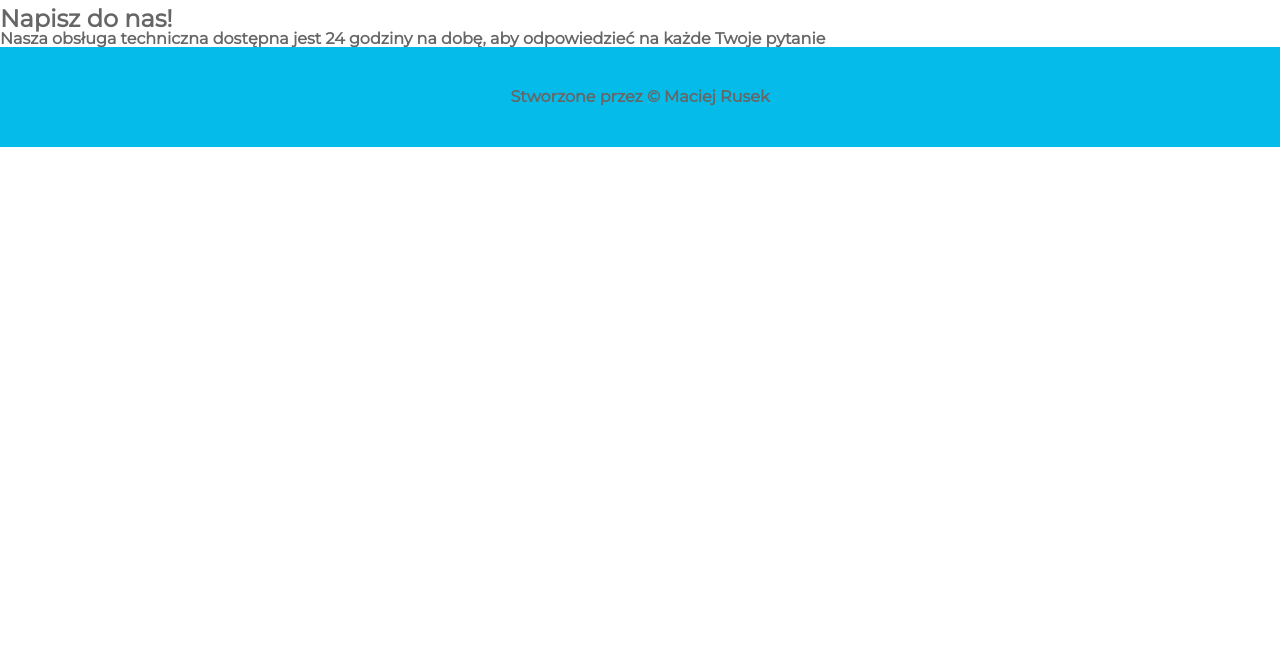
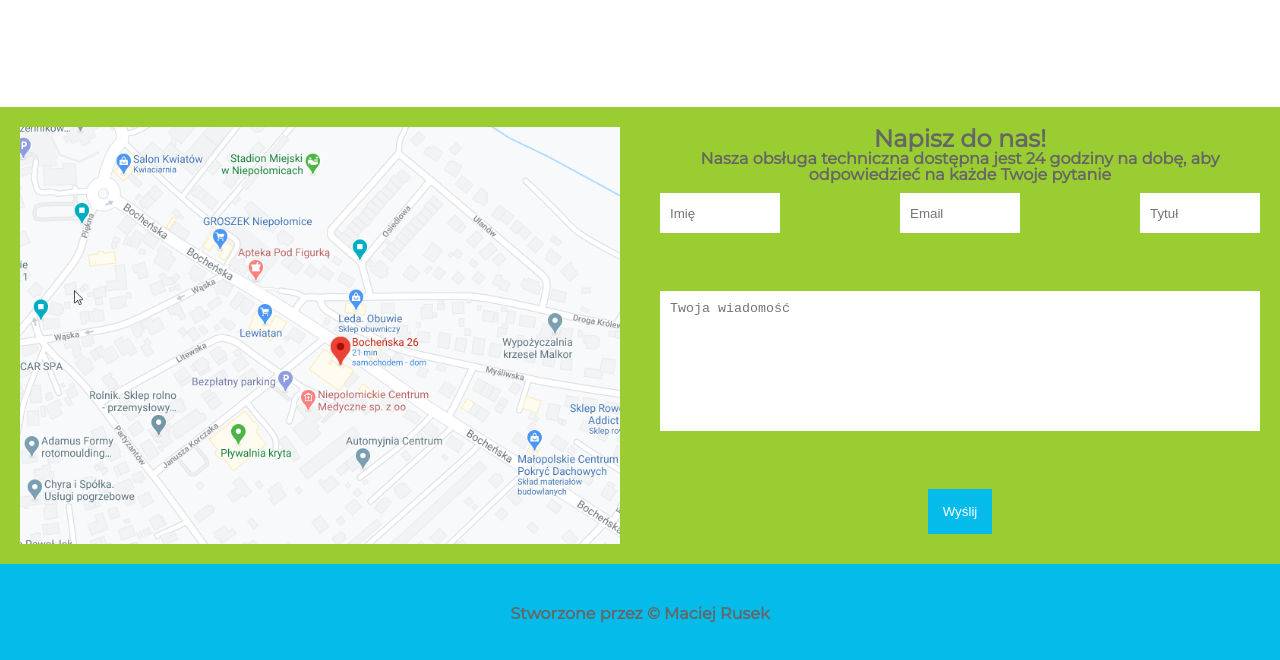
Before and after one commit to AkademiaHelloWorld/KursTworzenieStronInternetowych, a plain HTML site: page index.html in a window 1280 px wide. Shown: the part 2028-2688 px from the top of the page. Before the commit the page ends 2175 px from the top, so only its background shows below. Drawn offline with Linux system fonts and the light colour scheme.

Commit message:
Kolejne zmiany

```diff
--- /dev/null
+++ b/css/contact.css
@@ -0,0 +1,58 @@
+#contact {
+    margin-top: 100px;
+    display: flex;
+    flex-direction: column;
+}
+
+#contactPanel {
+    display: flex;
+    flex-wrap: wrap;
+    justify-content: center;
+}
+
+.contactPanelColumn {
+    display: flex;
+    flex-direction: column;
+    max-width: 600px;
+    align-items: center;
+    background-color: #9acd32;
+    text-align: center;
+    padding: 20px;
+}
+
+#contactForm {
+    display: flex;
+    flex-direction: column;
+    width: 100%;
+    height: 100%;
+    justify-content: space-between;
+    margin-top: 10px;
+}
+
+#mapImage {
+    max-width: 600px;
+}
+
+#contactFormInputGroup {
+    display: flex;
+    justify-content: space-between;
+}
+
+.contactFormInput {
+    height: 20px;
+    padding: 10px;
+    max-width: 100px;
+}
+
+#contactFormInputArea {
+    border: none;
+    resize: none;
+    outline: none;
+    background-color: white;
+    padding: 10px;
+    margin-top: 10px;
+}
+
+#contactFormSubmit {
+    align-self: center;
+}
--- a/index.html
+++ b/index.html
@@ -11,6 +11,7 @@
         <link rel="stylesheet" href="css/about.css">
         <link rel="stylesheet" href="css/common.css">
         <link rel="stylesheet" href="css/gallery.css">
+        <link rel="stylesheet" href="css/contact.css">
         <link rel="stylesheet" href="https://fonts.googleapis.com/css?family=Montserrat">
     </head>
     <body>
@@ -107,13 +108,22 @@
             <section id="contact">
                 <div id="contactPanel">
                     <div class="contactPanelColumn">
-
+                        <img src="/images/contact/map.png" alt="map" id="mapImage"/>
                     </div>
                     <div class="contactPanelColumn">
                         <h2>Napisz do nas!</h2>
                         <h4>Nasza obsługa techniczna dostępna jest 24 godziny na dobę,
                             aby odpowiedzieć na każde <b>Twoje</b> pytanie
                         </h4>
+                        <form action="" id="contactForm">
+                            <div id="contactFormInputGroup">
+                                <input type="text" name="name" id="contactFormInputName" placeholder="Imię" class="contactFormInput">
+                                <input type="text" name="email" id="contactFormInputEmail" placeholder="Email" class="contactFormInput">
+                                <input type="text" name="subject" id="contactFormInputSubject" placeholder="Tytuł" class="contactFormInput">
+                            </div>
+                            <textarea id="contactFormInputArea" name="area" rows="8" cols="50" placeholder="Twoja wiadomość"></textarea>
+                            <input type="submit" value="Wyślij" id="contactFormSubmit" class="btn btnPrimary">
+                        </form>
                     </div>
                 </div>
             </section>
```
Also changed, not shown: images/contact/map.png (added), images/contact/phone.svg (added).
